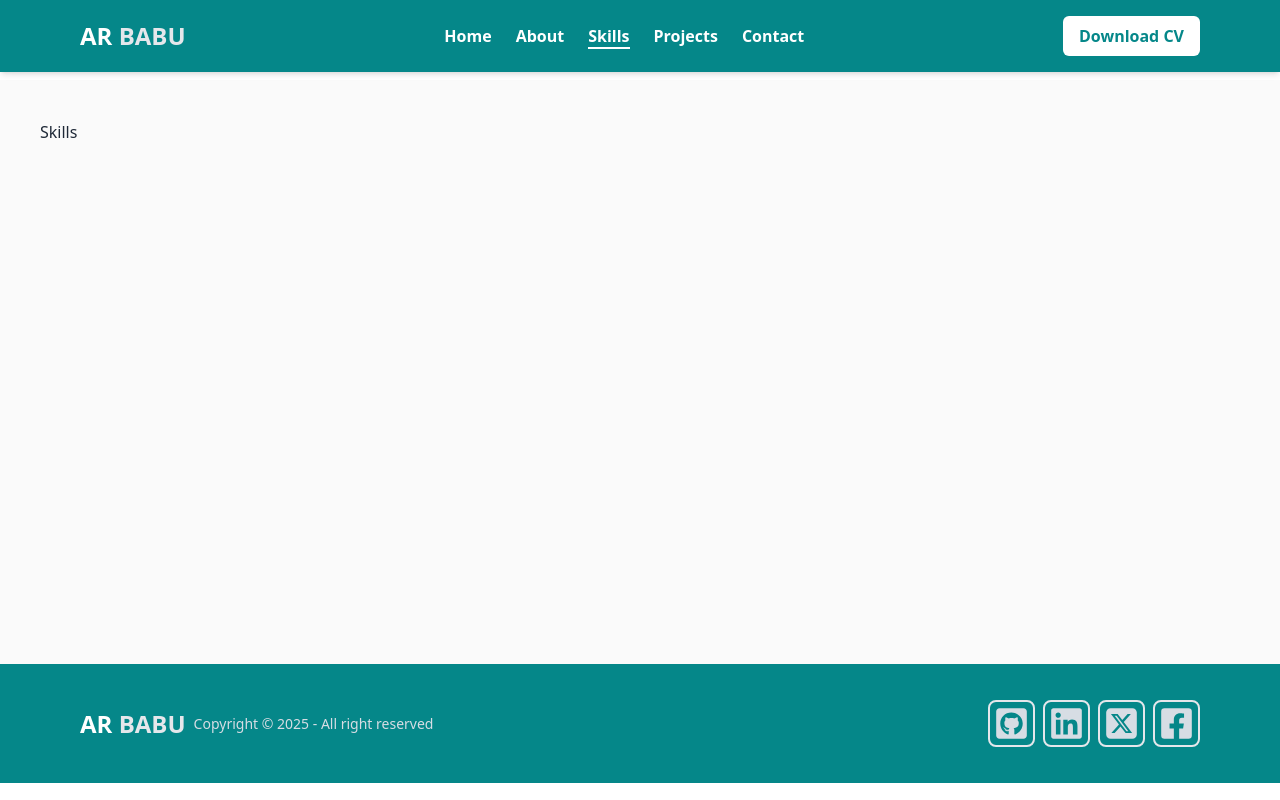
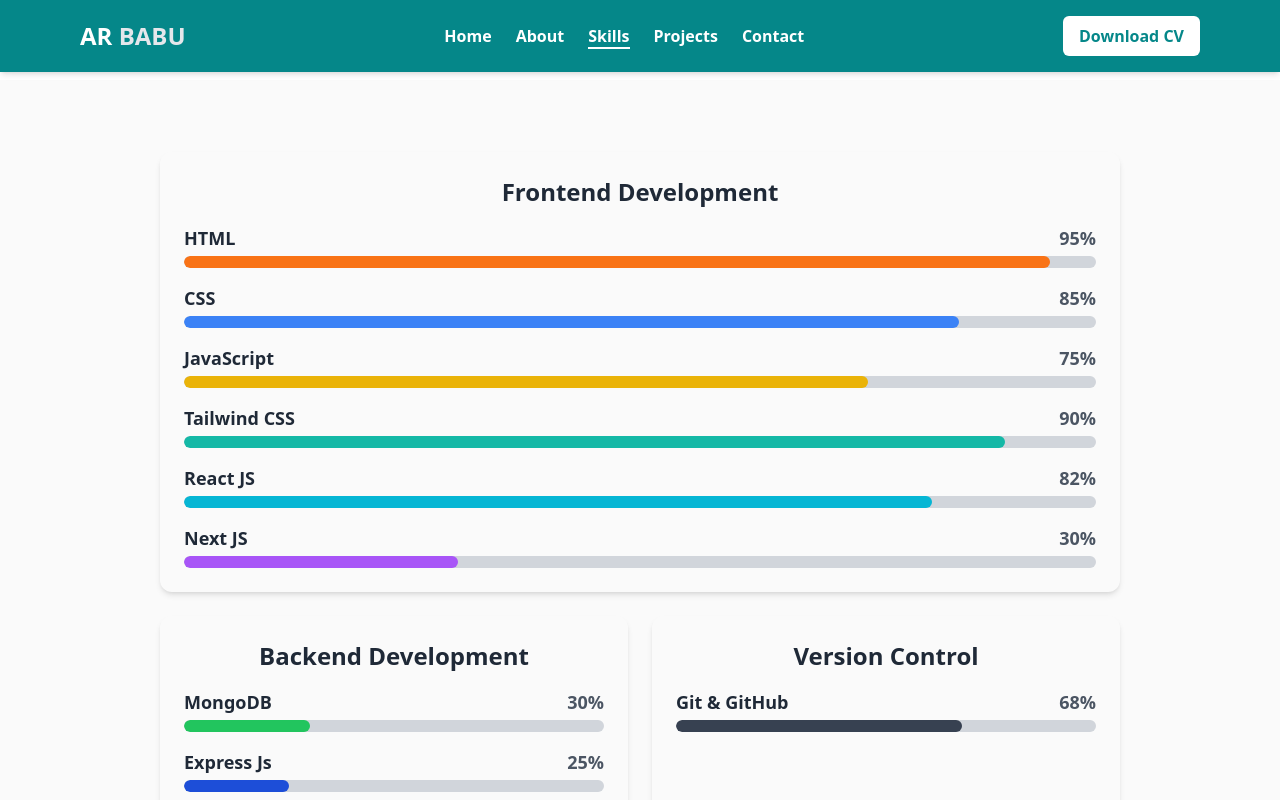
Before and after one commit to abdur-rhaman-babu/my-portfolio, a React (Vite) app: page /skills in a window 1280 px wide. Shown: the top 800 px of the page. Built offline with nearby package versions, Linux system fonts and the light colour scheme.

Commit message:
skill section done

```diff
--- a/src/pages/Banner/Banner.jsx
+++ b/src/pages/Banner/Banner.jsx
@@ -55,7 +55,7 @@ const Banner = () => {
             </a>
           </i>
         </div>
-        <div className="flex gap-2">
+        <div className="flex gap-2 mb-5">
           <button>
             {" "}
             <a
--- a/src/pages/Contact/Contact.jsx
+++ b/src/pages/Contact/Contact.jsx
@@ -17,8 +17,8 @@ const Contact = () => {
   };
 
   return (
-    <div className="grid grid-cols-1 md:grid-cols-2 gap-8 p-8 bg-white rounded-xl shadow-lg max-w-4xl mx-auto">
-      <div className="space-y-4 border-r-2 border-[#058789]">
+    <div className="grid grid-cols-1 md:grid-cols-2 gap-8 p-2 md:p-5 lg:p-8 bg-white rounded-xl shadow-lg max-w-4xl mx-auto">
+      <div className="space-y-4 md:border-r-2 border-[#058789]">
         <h2 className="text-3xl font-bold text-gray-900">Get in Touch</h2>
 
         <div className="text-lg text-gray-700 font-semibold">
@@ -36,7 +36,7 @@ const Contact = () => {
         </div>
       </div>
 
-      <form className="bg-white p-6 rounded-xl space-y-4">
+      <form className="bg-white  rounded-xl space-y-4">
         <input
           type="text"
           name="name"
--- a/src/pages/Skills/Skills.jsx
+++ b/src/pages/Skills/Skills.jsx
@@ -1,11 +1,64 @@
+const Skills = () => {
+  const frontendSkills = [
+    { name: "HTML", level: 95, color: "bg-orange-500" },
+    { name: "CSS", level: 85, color: "bg-blue-500" },
+    { name: "JavaScript", level: 75, color: "bg-yellow-500" },
+    { name: "Tailwind CSS", level: 90, color: "bg-teal-500" },
+    { name: "React JS", level: 82, color: "bg-cyan-500" },
+    { name: "Next JS", level: 30, color: "bg-purple-500" },
+  ];
+
+  const backendSkills = [
+    { name: "MongoDB", level: 30, color: "bg-green-500" },
+    { name: "Express Js", level: 25, color: "bg-blue-700" },
+    { name: "Node Js", level: 28, color: "bg-[#57a745]" },
+  ];
+
+  const versionControlSkills = [
+    { name: "Git & GitHub", level: 68, color: "bg-gray-700" },
+  ];
+
+  const SkillSection = ({ title, skills }) => (
+    <div className="flex-1 p-6 rounded-xl shadow-md">
+      <h3 className="text-2xl font-bold text-gray-800 mb-4 text-center">
+        {title}
+      </h3>
+      <div className="space-y-4">
+        {skills.map((skill, index) => (
+          <div key={index}>
+            <div className="flex justify-between mb-1">
+              <span className="text-lg font-semibold text-gray-800">
+                {skill.name}
+              </span>
+              <span className="text-lg font-semibold text-gray-600">
+                {skill.level}%
+              </span>
+            </div>
+            <div className="w-full bg-gray-300 rounded-full h-3 overflow-hidden">
+              <div
+                className={`${skill.color} h-3 rounded-full transition-all`}
+                style={{ width: `${skill.level}%` }}
+              ></div>
+            </div>
+          </div>
+        ))}
+      </div>
+    </div>
+  );
+
+  return (
+    <div className="max-w-5xl mx-auto md:p-5 lg:p-8 rounded-xl">
+      <div className="mb-6">
+        <SkillSection title="Frontend Development" skills={frontendSkills} />
+      </div>
 
 
-const Skills = () => {
-    return (
-        <div>
-            <h1>Skills</h1>
-        </div>
-    );
+      <div className="flex flex-col md:flex-row gap-6">
+        <SkillSection title="Backend Development" skills={backendSkills} />
+        <SkillSection title="Version Control" skills={versionControlSkills} />
+      </div>
+    </div>
+  );
 };
 
 export default Skills;
```
